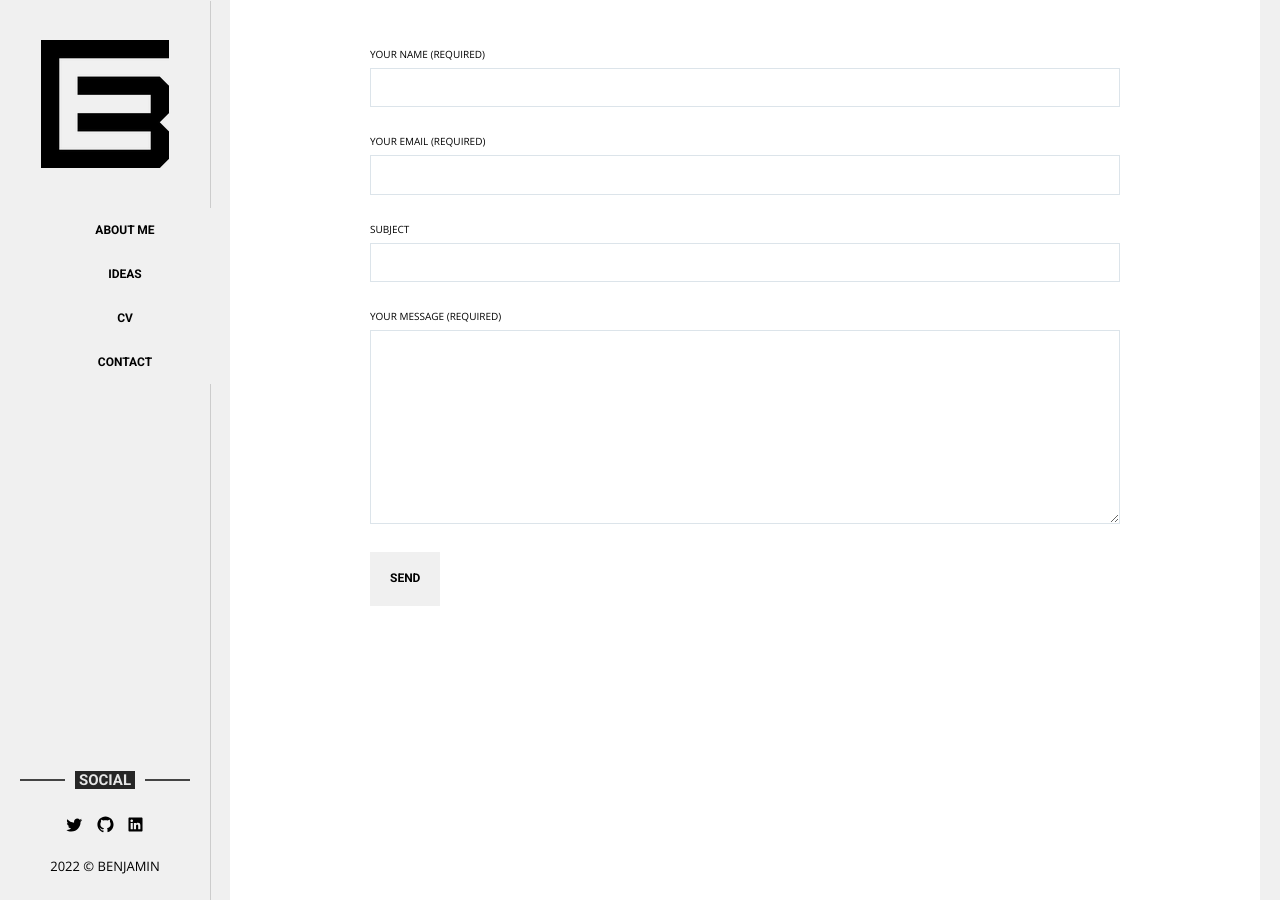
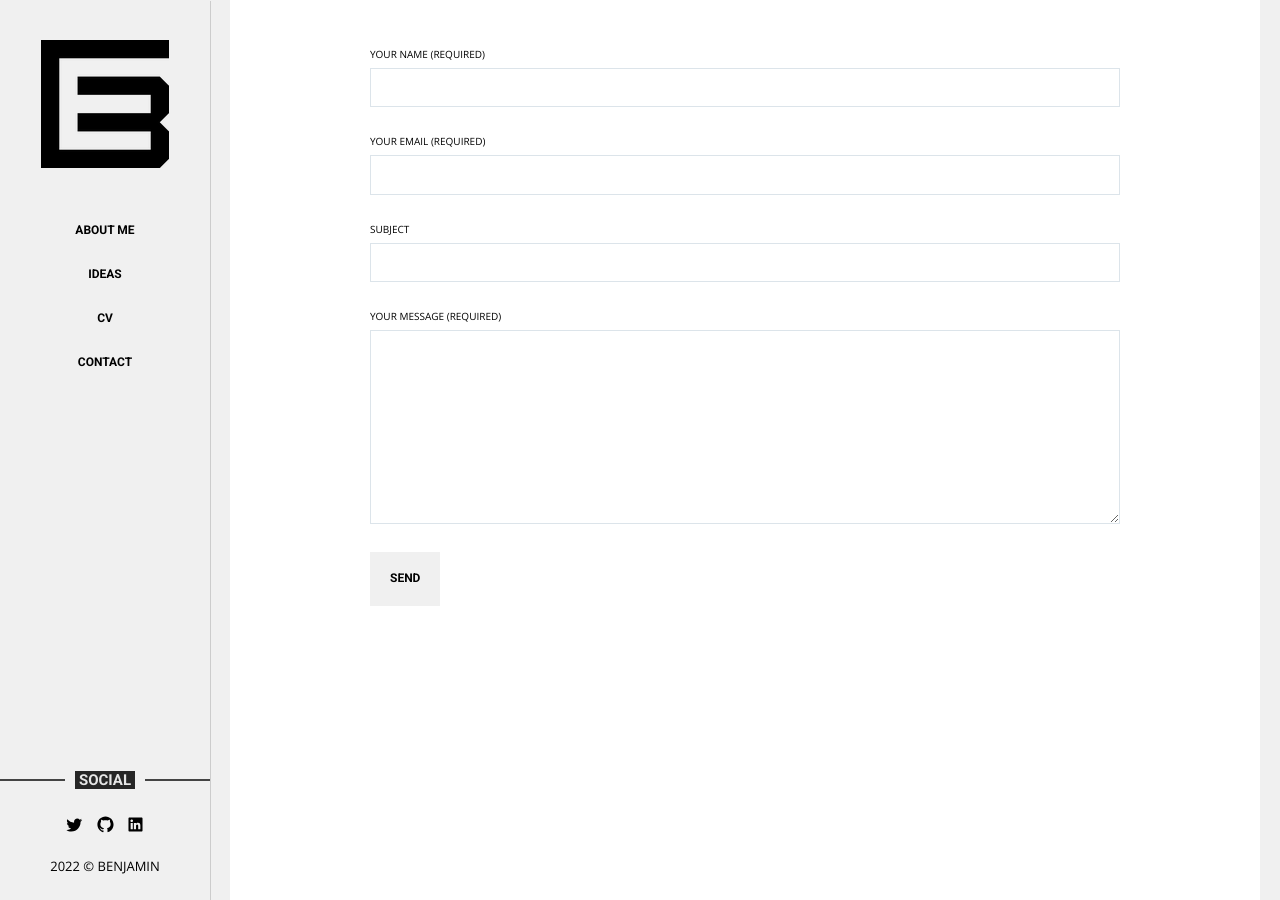
Before and after one commit to BenjaminJAnderson/Website, a Jekyll site: the page built from _pages/CV/cv.html, in a window 1280 px wide. Built offline with Jekyll 4.4.1, drawn with Linux system fonts in a browser that asks for light colours.

Commit message:
got the sidebar to work, at the cost of the social bars

```diff
--- a/_sass/0-settings/_global.scss
+++ b/_sass/0-settings/_global.scss
@@ -5,13 +5,11 @@
 // Spaces
 $base-spacing-unit: 15px;
 
-
 // Border radius
 $global-radius: 0px;
 
-
 // Transition
-$global-transition: .35s;
+$global-transition: 0;
 
 //Sidebar
 $sidebar-width: 210px;
--- a/_sass/5-components/_sidebar.scss
+++ b/_sass/5-components/_sidebar.scss
@@ -11,7 +11,7 @@
   left: 0;
   bottom: 0;
   width: $sidebar-width;
-  padding: 40px 20px 20px;
+  padding: 40px 0 20px;
   text-align: center;
   box-shadow:1px 1px 0px 0px invert($border-day,80%);
   background-color: $background-day;
```
